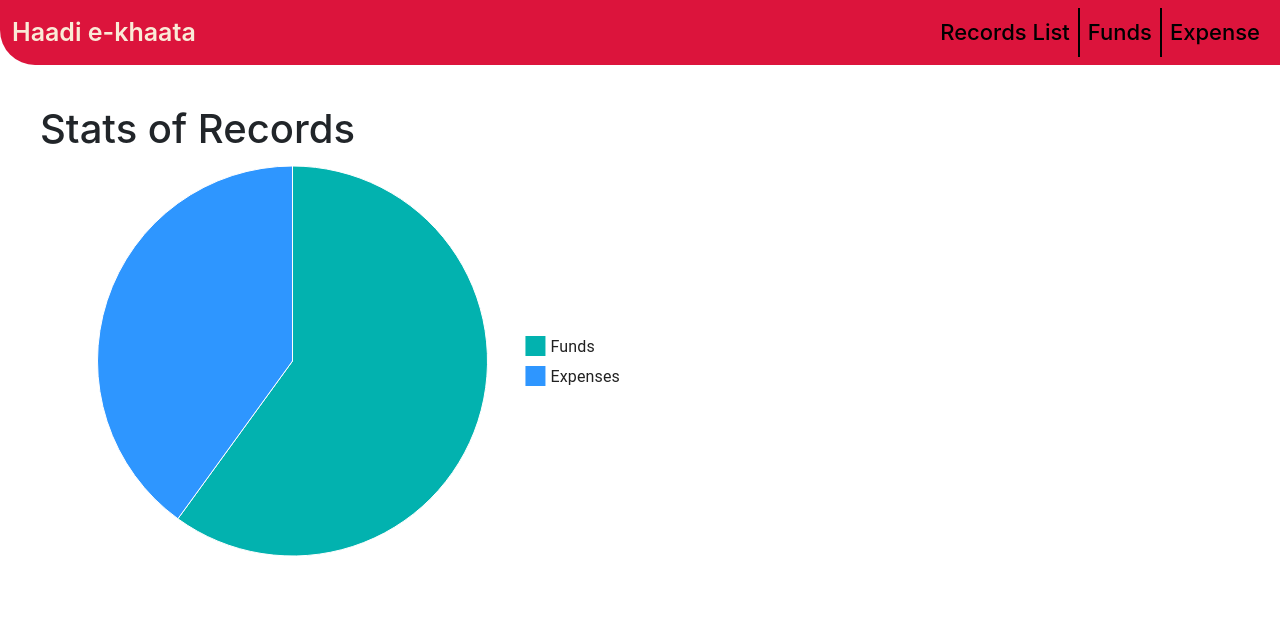
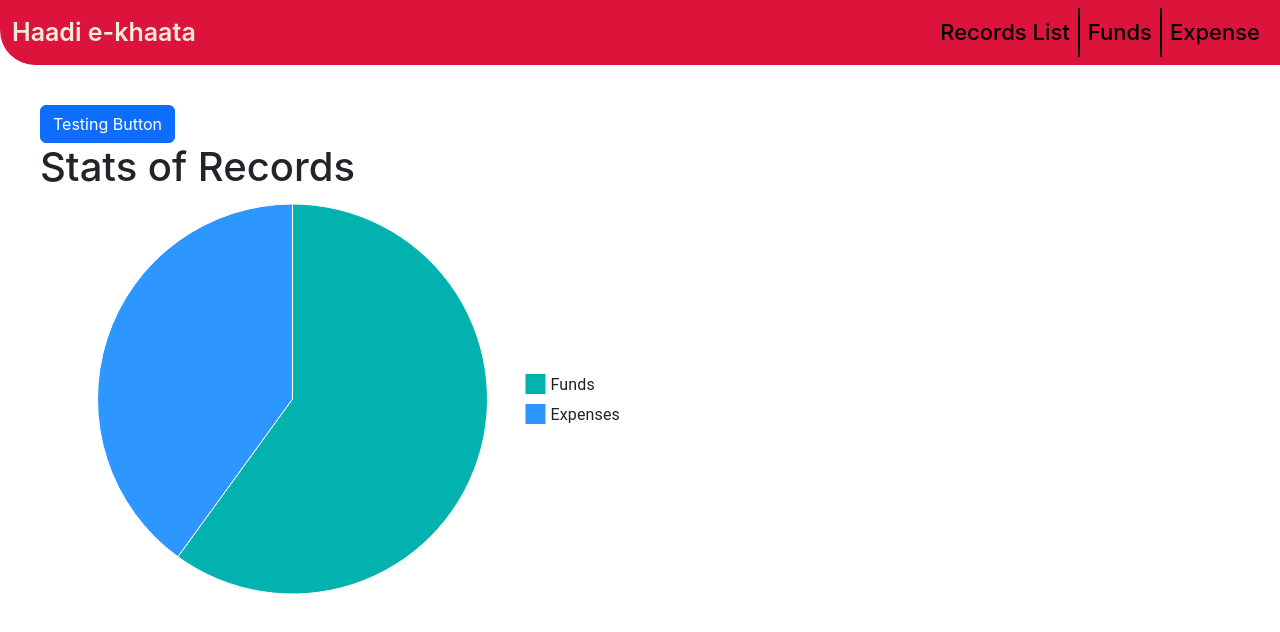
Before and after one commit to haidernaqi22/haadi-e-khaata, a React (Create React App) app: page / in a window 1280 px wide. Shown: the top 632 px of the page. Built offline with nearby package versions, Linux system fonts and the light colour scheme.

Commit message:
created a simple button

```diff
--- a/src/components/Home.js
+++ b/src/components/Home.js
@@ -16,6 +16,7 @@ export default function Home() {
     ]
     return (
         <div className='homepage-container'>
+            <button className='btn btn-primary'>Testing Button</button>
             <h1>Stats of Records</h1>
             {/* <LocalizationProvider dateAdapter={AdapterDayjs}>
                 <DemoContainer components={['DateRangePicker']}>
```
